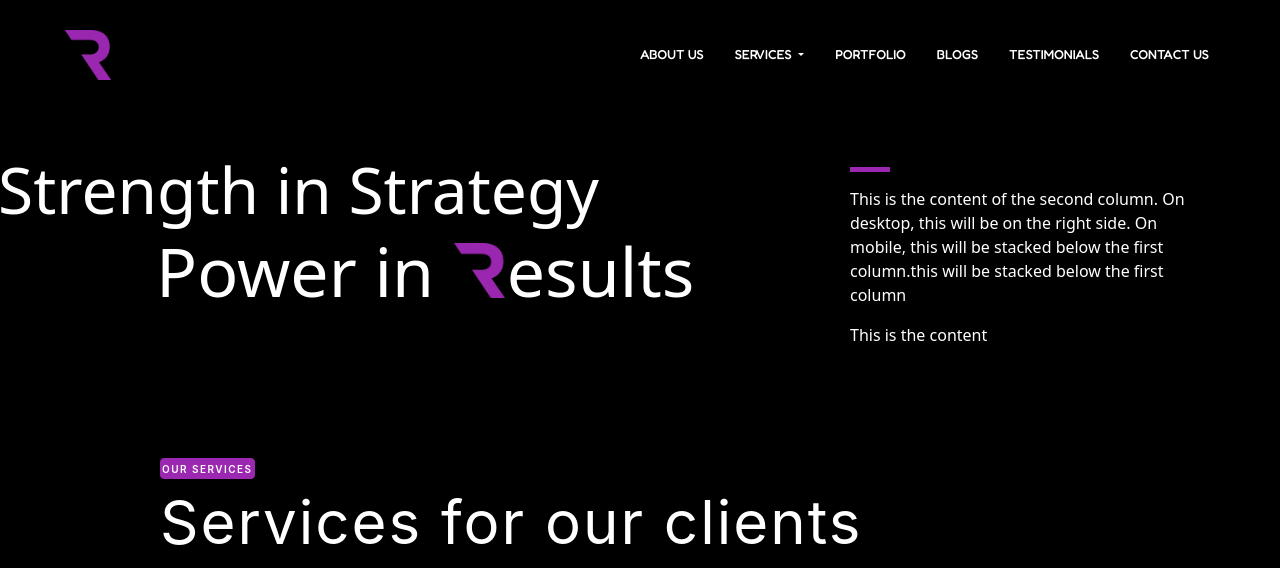
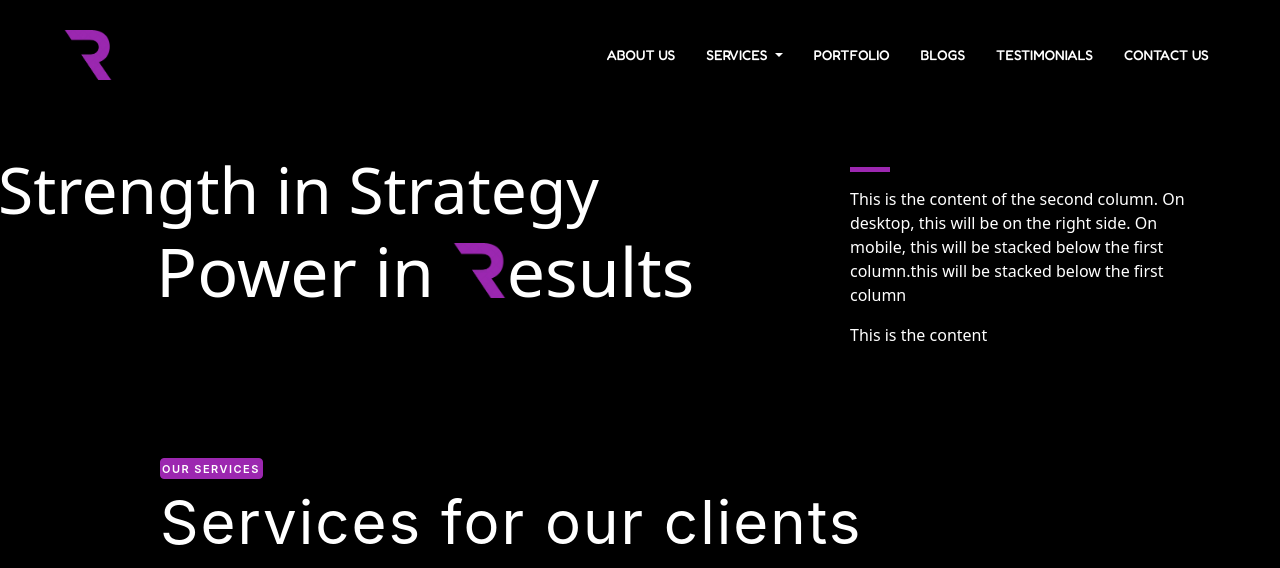
Before and after one commit to Kishorek2/Rockzdigisolutions, a PHP site: page / in a window 1280 px wide. Shown: the top 568 px of the page. Run offline with PHP 8.4, Linux system fonts and the light colour scheme; some libraries are stand-ins or nearby versions; some web fonts are replaced.

Commit message:
Update style.css
Menu - Font Size
Our Services -  Font Size

```diff
--- a/style.css
+++ b/style.css
@@ -65,7 +65,7 @@
   text-transform: uppercase;
   font-family: "Fredoka", sans-serif;
   font-weight: 500;
-  font-size: 13px;
+  font-size: 14px;
 }
 
 .nav-link:hover {
@@ -439,8 +439,8 @@
 }
 
 .our{
-width: 95px;
-font-size: 10px;
+width: 103px;
+font-size: 11px;
 font-family: Inter;
 font-weight: 600;
 color:#ffffff;
```
